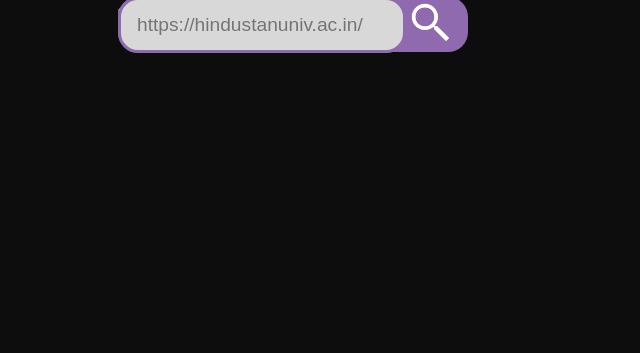
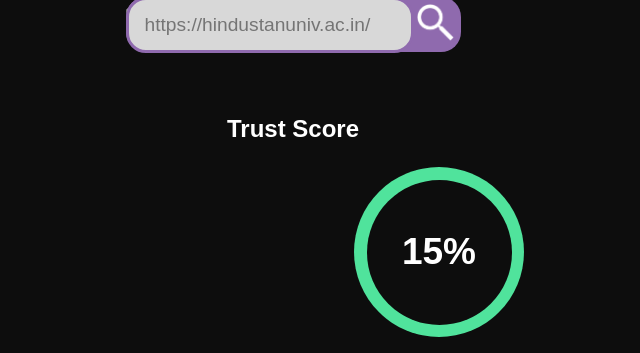
Before and after one commit to Randomehomie/Camilo-, a Flask app: page / in a window 1280 px wide. Shown: the part 447-800 px from the top of the page, without its empty margins (347-987 px from the left). Run offline with Flask 3, Linux system fonts and the light colour scheme.

Commit message:
Progress bar

```diff
--- a/static/css/style.css
+++ b/static/css/style.css
@@ -54,7 +54,7 @@
 
 
 .box{
-    width: 350px;
+    width: 335px;
     height: 55px;
     background-color:  rgb(143,106,174);;
     position: relative;
@@ -73,23 +73,58 @@
 
 }
 .search{
-    width: 45px;
+    width: 43px;
     border-radius: 15px;
     position:absolute;
     margin-top: 3px;
-    margin-left: 290px;
+    margin-left: 280px;
+    margin-top: -10px;
 
 
 }
 
+.trust{
+    text-align:center ;
+    font-weight: 600;
+    font-size: x-large;
+    margin-top: 0px;
+}
+
+/* progress bar */
+
+.circle{
+    display: flex;
+    align-items: center;
+    justify-content: center;
+    height: 170px;
+    width: 170px;
+    border-radius: 50%;
+    background-color: #50e39c;
+    margin-left: 693px;
+
+}
+
+.circle::before{
+    content: "";
+    position:absolute;
+    height: 145px;
+    width: 145px;
+    border-radius: 50%;
+    background-color:#0D0D0D;
+}
+
+#value{
+    position: relative;
+    font-size: 37px;
+    font-weight: 600;
+    color: #fff;
 
 
-.short-note {
-    text-decoration: none;
-    color: inherit;
-    text-align: center;
-    padding: 0 15px 0;
 }
+
+/* progress bar*/
+
+
 
 .result {
     text-decoration: none;
@@ -187,6 +222,8 @@
     height: auto;
     padding-top: 10%;
     padding-bottom: 4rem;
+    position: absolute;
+    margin-top: 40%;
 }
 
 .app-footer {
--- a/static/js/main.js
+++ b/static/js/main.js
@@ -1,3 +1,5 @@
+
+
 function showLoadingSpinner() {
     var input = document.querySelector('input[name="url"]');
     var button = document.querySelector('button');
--- a/templates/base.html
+++ b/templates/base.html
@@ -7,7 +7,7 @@
     <link rel="stylesheet" type="text/css" href="{{ url_for('static', filename='css/style.css') }}" />
     <script src="{{ url_for('static', filename='js/main.js') }}"></script>
 
-    <title>SafeSurf by abhizaik</title>
+    <title>Camillo</title>
     <meta name="description" content="SafeSurf is a phishing domain detection tool created by abhizaik. This allows you to safely view the website without visiting it.">
     <meta name="og:title" property="og:title" content="SafeSurf by abhizaik">
     <meta name="keywords" content="SafeSurf, phishing, abhizaik">
--- a/templates/index.html
+++ b/templates/index.html
@@ -1,10 +1,9 @@
 {% extends "base.html" %}
 <!DOCTYPE html>
 <html>
-<head>
 
-</head>
 <body>
+
 
     {% block content %}
 
@@ -25,16 +24,26 @@
         <form action="/" method="post">
 
             <div class="box">
-            <input id="searchbar" type="text" name="url" placeholder="https://hindustanuniv.ac.in/" required="required" />
-            <img class="search" src="static\logo\3x\search.png"  width="100px" >
-            <button type="submit" onclick="showLoadingSpinner()"></button>
+              <input id="searchbar" type="text" name="url" placeholder="https://hindustanuniv.ac.in/" required="required" />
+              <button type="submit" ><img class="search" src="static\logo\3x\search.png"  width="100px" ></button>
             </div>
         </form>
+
+
+        <!-- progress bar-->
+        <p class="trust"> Trust Score </p>
+        <div class="circle">
+            <span id="value">15%</span>
+        </div>
+        <!-- progress bar-->
 
 
 
         <div class="container">
         {% if output != "NA" %}
+
+
+
         <div class="result">
 
             {% if output.status == "SUCCESS" %}
```
